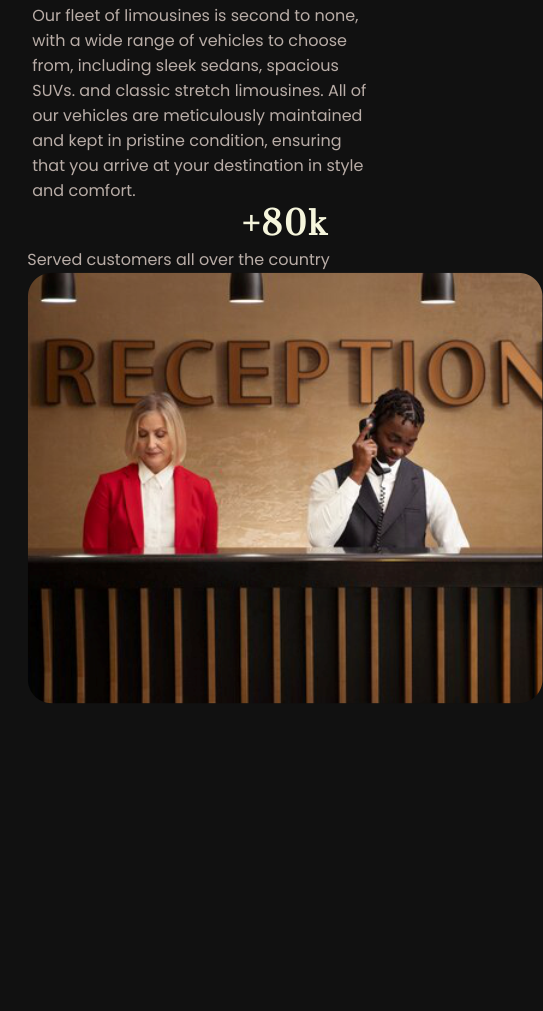
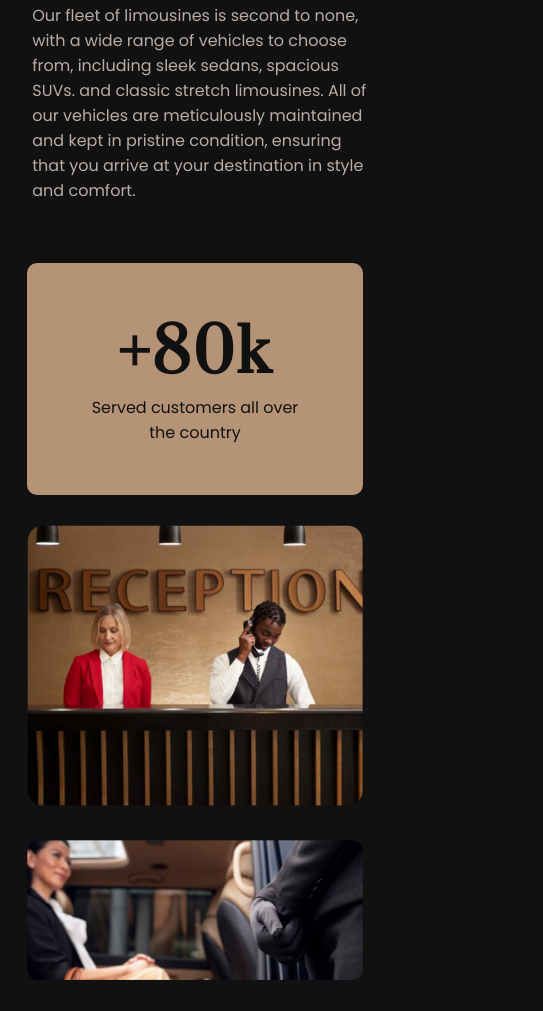
Before and after one commit to belloemmanuel/Carrentalui, a plain HTML site: page index.html in a window 390 px wide. Shown: the part 3272-4283 px from the top of the page, 543 px wide, since content can reach past the window. Before the commit the page ends 4025 px from the top, so only its background shows below. Drawn offline with nearby package versions, Linux system fonts and the light colour scheme.

Commit message:
style update

```diff
--- a/carental.css
+++ b/carental.css
@@ -275,6 +275,49 @@ margin-top: 9.5em;
     justify-content: space-between;
 }
 
+.our-stories-images{
+    display: flex;
+    flex-wrap: wrap;
+    justify-content: center;
+    gap: 30px;
+    margin-top: 60px;
+}
+
+.our-stories-images1{
+    display: flex;
+    flex-direction: column;
+    justify-content: center;
+    background-color: #B59377;
+    width: 23%;
+    border-radius: 10px;
+}
+
+.our-stories-images2{
+    width: 24%;
+}
+
+.our-stories-images2 img{
+    width: 100%;
+}
+
+.our-stories-images3 {
+    width: 48%;
+}
+
+.our-stories-images3 img{
+    width: 100%;
+}
+
+.our-stories-images1 h1{
+    color:#111111;
+    text-align: center;
+}
+
+.our-stories-images1 p{
+    color:#111111;
+    text-align: center;
+}
+
 @media only screen and (max-width: 768px) {
     body{
         background-color: #111111;
@@ -517,4 +560,50 @@ margin-top: 9.5em;
     flex-direction: column;
 }
 
+.our-stories-images{
+    display: flex;
+    flex-wrap: wrap;
+    justify-content: center;
+    gap: 30px;
+    margin-top: 60px;
 }
+
+.our-stories-images1{
+    display: flex;
+    flex-direction: column;
+    justify-content: center;
+    background-color: #B59377;
+    width: 100%;
+    border-radius: 10px;
+    padding: 50px;
+}
+
+.our-stories-images2{
+    width: 100%;
+}
+
+.our-stories-images2 img{
+    width: 100%;
+}
+
+.our-stories-images3 {
+    width: 100%;
+}
+
+.our-stories-images3 img{
+    width: 100%;
+}
+
+.our-stories-images1 h1{
+    color:#111111;
+    text-align: center;
+    font-size: 60px;
+}
+
+.our-stories-images1 p{
+    color:#111111;
+    text-align: center;
+}
+
+
+}
--- a/index.html
+++ b/index.html
@@ -146,7 +146,7 @@
             </div>
         </div>
         <div class="our-stories-images">
-            <div class="our-stories-images">
+            <div class="our-stories-images1">
                 <h1>+80k</h1>
                 <p>Served customers all over the country</p>
             </div>
@@ -154,7 +154,7 @@
                 <img src="images/5.png">
             </div>
             <div class="our-stories-images3">
-                <img src="">
+                <img src="images/6.png">
             </div>
         </div>
     </div>
```
